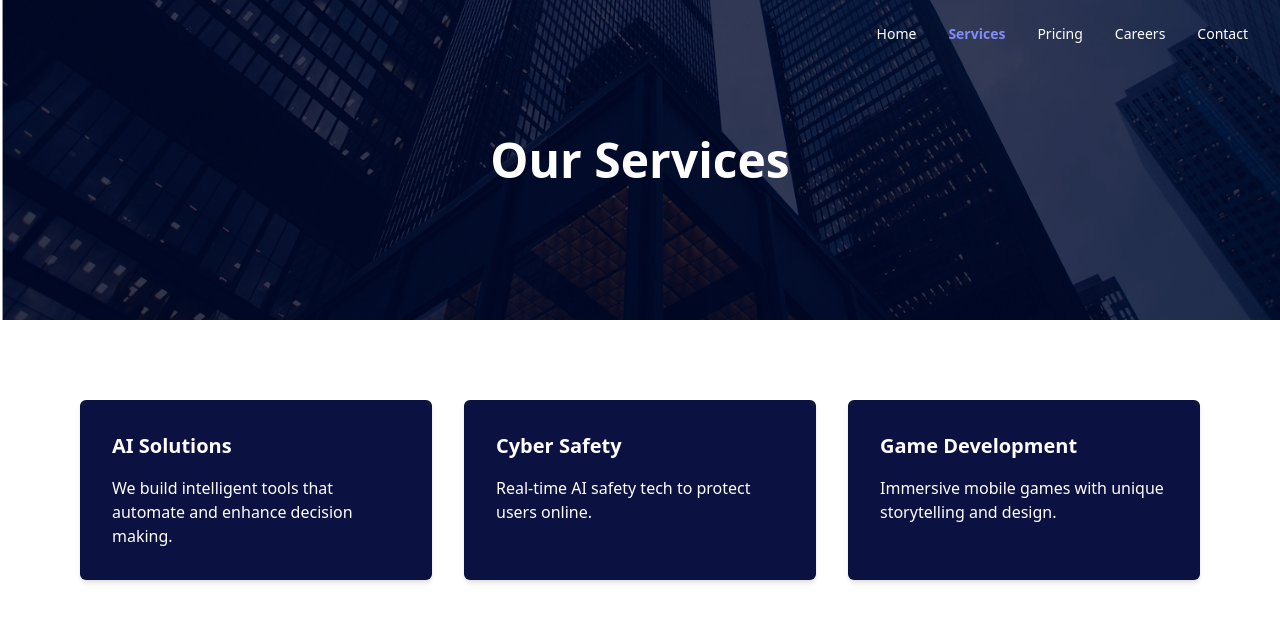
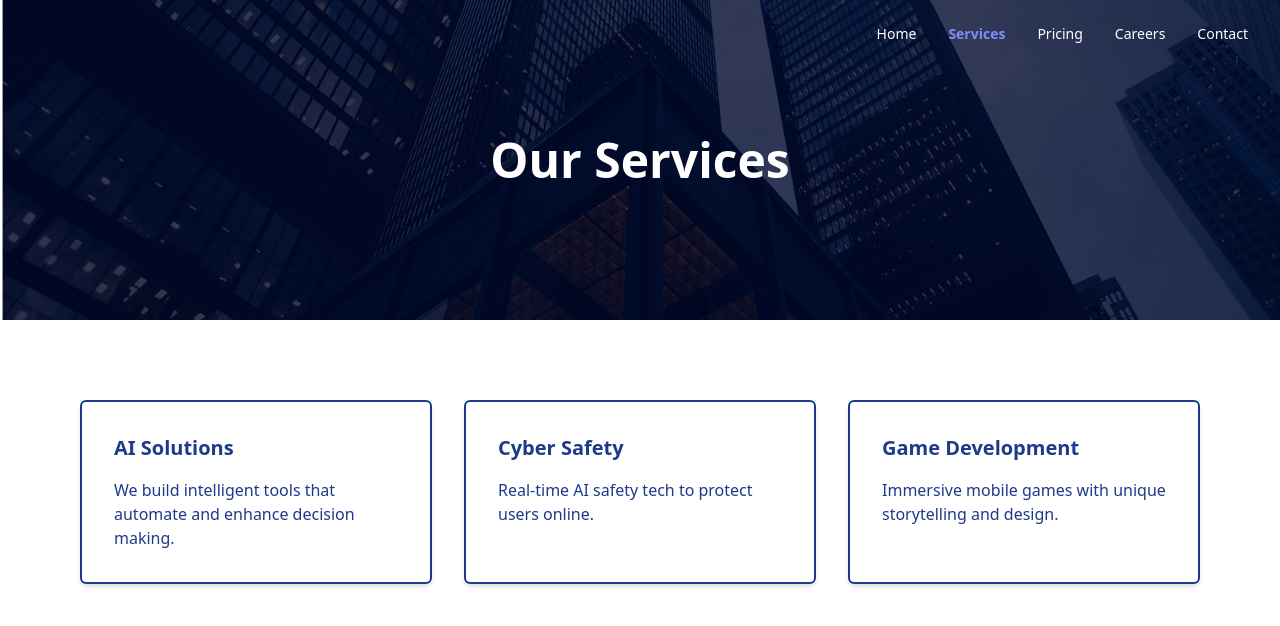
Before and after one commit to axerona/Axenora-Web-Site, a React (Vite) app in the folder frontend/: page / in a window 1280 px wide. Both pictures are taken after a click on the item "Services". Shown: the top 626 px of the page. Built offline with nearby package versions, Linux system fonts and the light colour scheme.

Commit message:
Update Services.jsx

```diff
--- a/frontend/src/components/Services.jsx
+++ b/frontend/src/components/Services.jsx
@@ -21,7 +21,7 @@ const Services = () => {
 
   return (
     <section className="w-full overflow-x-hidden">
-
+      {/* Header */}
       <div
         className="relative w-screen h-72 md:h-80 flex items-center justify-center text-white mb-16"
         style={{
@@ -34,19 +34,19 @@ const Services = () => {
         <h2 className="text-4xl md:text-5xl font-bold z-10">Our Services</h2>
       </div>
 
-
+      {/* Cards */}
       <div className="max-w-6xl mx-auto pt-4 pb-16 px-4 grid grid-cols-1 md:grid-cols-3 gap-8">
         {cards.map((card, index) => (
           <div
             key={index}
             onClick={() => setActiveCard(index)}
-            className={`p-8 rounded-md shadow-md cursor-pointer transition-all duration-300 transform
+            className={`p-8 rounded-md shadow-md cursor-pointer transition-all duration-300 transform border-2
               ${
                 activeCard === index
-                  ? "bg-blue-600 text-white"
-                  : "bg-[#0B1140] text-white hover:bg-blue-500"
+                  ? "bg-blue-900 text-white border-blue-900"
+                  : "bg-white text-blue-900 border-blue-900 hover:bg-blue-100 hover:text-blue-900"
               }
-              hover:-translate-y-2 hover:scale-[1.03]`}
+              hover:-translate-y-1 hover:scale-[1.03]`}
           >
             <h3 className="text-xl font-semibold mb-4">{card.title}</h3>
             <p>{card.description}</p>
```
